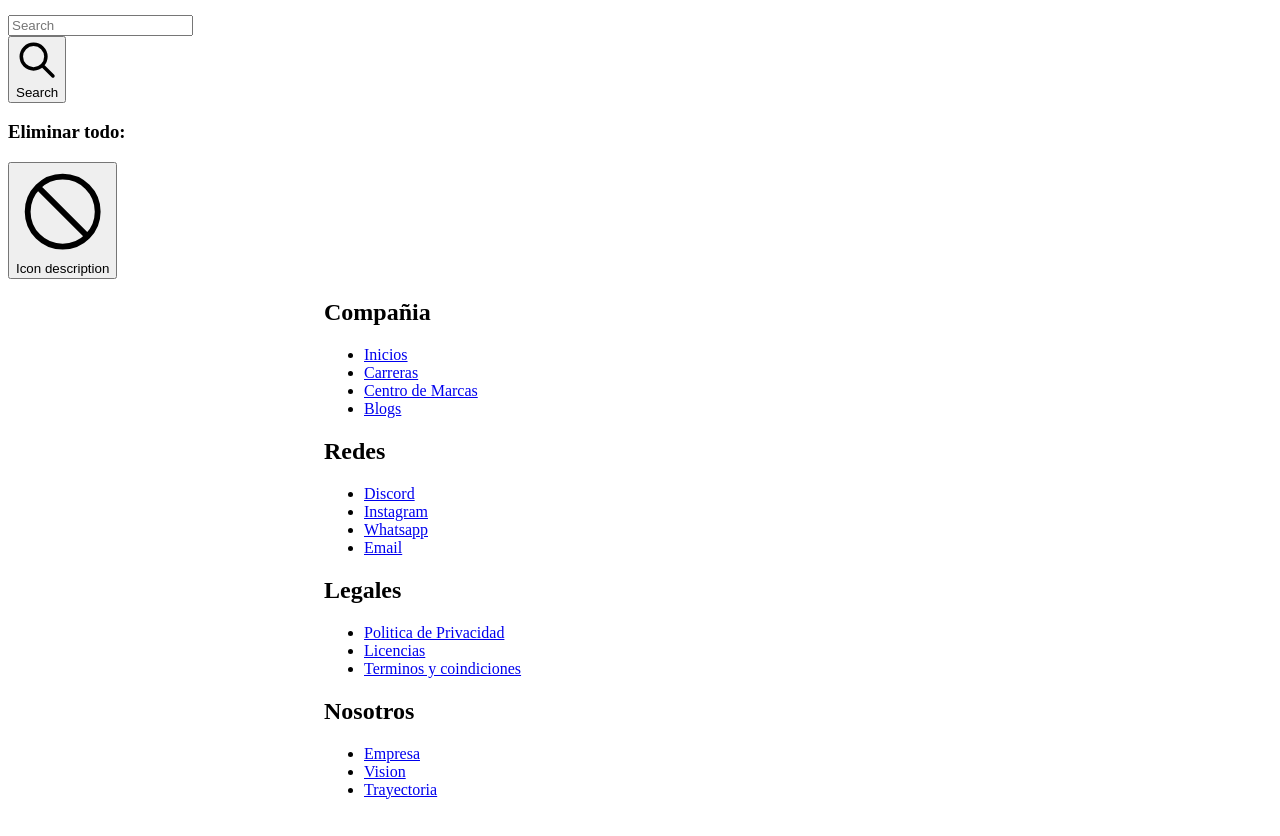
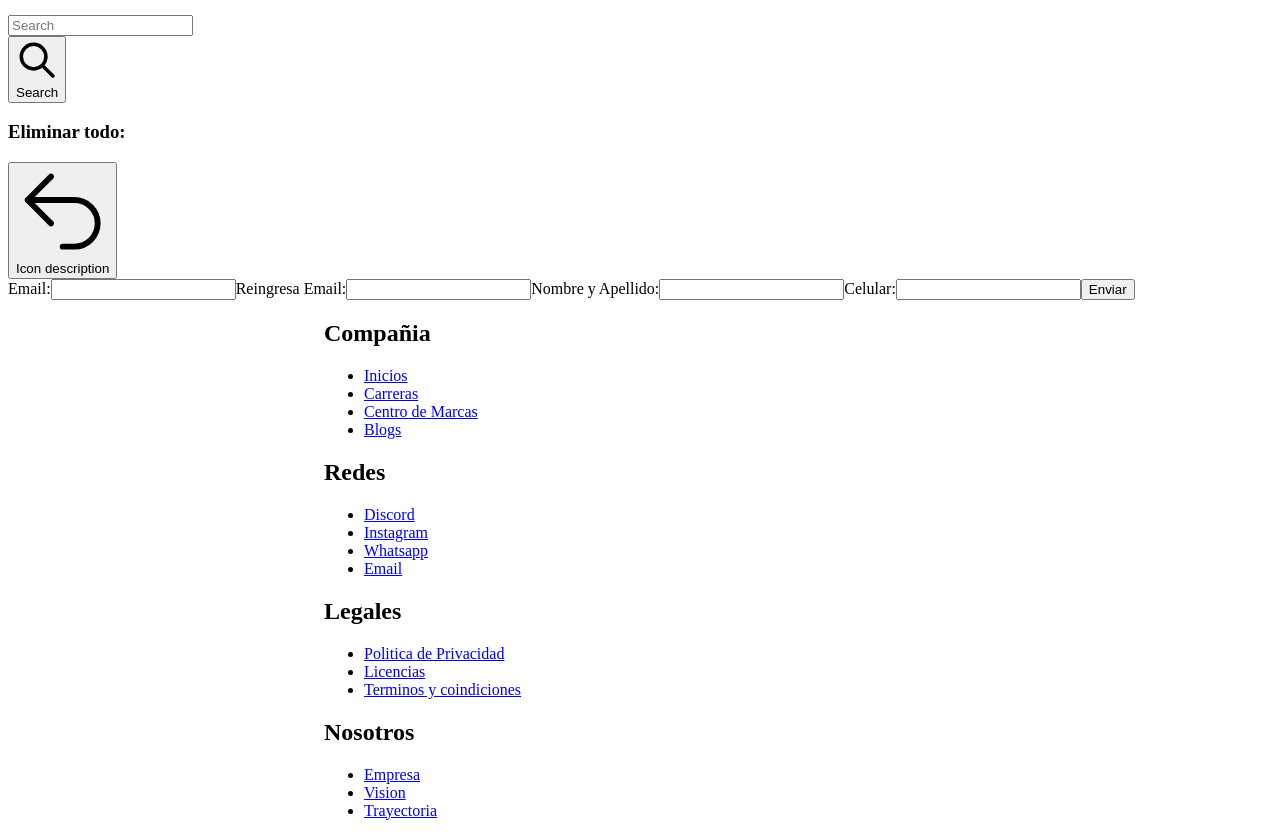
Before and after one commit to Esquiafo/PrismaPostgresNextjs, a Next.js app: page /cart in a window 1280 px wide. Shown: the part 900-1736 px from the top of the page. Before the commit the page ends 1715 px from the top, so only its background shows below. Built offline with nearby package versions, Linux system fonts and the light colour scheme.

Commit message:
175316032023

```diff
--- a/components/ViewCart.tsx
+++ b/components/ViewCart.tsx
@@ -1,4 +1,5 @@
 import { Button } from 'flowbite-react';
+
 import React, { useContext, useEffect, useState } from 'react';
 import { Cart, CartContextType, CartItem} from "../interface/Interfaces";
 export default function CartView() {
@@ -65,14 +66,114 @@ if(params.cantidad >= params.cantity ){
       i.cantidad++
     }
   });
-  const newItems= [
-    ...existingItem
-  ]
 
   const updatedTotal = cart.total + params.price;
   setCart({ items: cart.items, total: updatedTotal });
 }
 }
+/*
+let validEmail = .test(email)
+let validName = /^([a-zA-Z]{2,}\s[a-zA-Z]{1,}'?-?[a-zA-Z]{2,}\s?([a-zA-Z]{1,})?)/.test(nombre)
+let validPhone = /\b(?:\d[ ]*?){6,}\b/.test(phone)
+let validEmailEmail = email == validemail */
+
+const validateEmail = (email: string) => {
+  const emailRegex = /^[^\s@]+@[^\s@]+\.[^\s@]+$/;
+  return emailRegex.test(email);
+};
+
+const validateName = (name: string) => {
+  const nameRegex = /^[a-zA-Z\s]*$/;
+  return nameRegex.test(name);
+};
+
+const validateTelephone = (telephone: string) => {
+  const telephoneRegex =/^(\+?\d{8,14})$/
+  return telephoneRegex.test(telephone);
+};
+
+const EmailValidationForm = () => {
+  const [email, setEmail] = useState('');
+  const [isValidEmail, setIsValidEmail] = useState(false);
+  const [name, setName] = useState('');
+  const [isValidName, setIsValidName] = useState(false);
+  const [telephone, setTelephone] = useState('');
+  const [isValidTelephone, setIsValidTelephone] = useState(false);
+  const [reEmail, setReEmail] = useState('')
+  const [isReValidEmail, setRevalidEmail] = useState(false)
+
+  const handleEmailChange = (event: React.ChangeEvent<HTMLInputElement>) => {
+    const enteredEmail = event.target.value;
+    setEmail(enteredEmail);
+    setIsValidEmail(validateEmail(enteredEmail));
+  };
+  const handleReEmailChange = (event: React.ChangeEvent<HTMLInputElement>) => {
+    const enteredEmail = event.target.value;
+    setEmail(email);
+    setReEmail(enteredEmail);
+    email === enteredEmail ? setRevalidEmail(true) : setRevalidEmail(false);
+  };
+  const handleNameChange = (event: React.ChangeEvent<HTMLInputElement>) => {
+    const enteredName = event.target.value;
+    setName(enteredName);
+    setIsValidName(validateName(enteredName));
+  };
+
+  const handleTelephoneChange = (event: React.ChangeEvent<HTMLInputElement>) => {
+    const enteredTelephone = event.target.value;
+    setTelephone(enteredTelephone);
+    setIsValidTelephone(validateTelephone(enteredTelephone));
+  };
+
+  return (
+
+    <form>
+
+
+        <label className="block mb-2 text-sm font-medium text-gray-900 dark:text-white" htmlFor="email">Email:</label>
+
+      <input
+        type="email"
+        id="email"
+        name="email"
+        value={email}
+        onChange={handleEmailChange}
+        className={`${isValidEmail ? 'bg-green-100' : 'bg-red-100'} border border-gray-300 text-gray-900 text-sm rounded-lg focus:ring-blue-500 focus:border-blue-500 block w-full p-2.5  dark:border-gray-600 dark:placeholder-gray-400 dark:text-white dark:focus:ring-blue-500 dark:focus:border-blue-500`}
+      />
+              <label className="block mb-2 text-sm font-medium text-gray-900 dark:text-white" htmlFor="email">Reingresa Email:</label>
+
+      <input
+        type="email"
+        id="email"
+        name="email"
+        value={reEmail}
+        onChange={handleReEmailChange}
+        className={`${isReValidEmail ? 'bg-green-100' : 'bg-red-100'} border border-gray-300 text-gray-900 text-sm rounded-lg focus:ring-blue-500 focus:border-blue-500 block w-full p-2.5  dark:border-gray-600 dark:placeholder-gray-400 dark:text-white dark:focus:ring-blue-500 dark:focus:border-blue-500`}
+      />
+
+      <label className="block mb-2 text-sm font-medium text-gray-900 dark:text-white" htmlFor="name">Nombre y Apellido:</label>
+
+      <input
+        type="text"
+        id="name"
+        name="name"
+        value={name}
+        onChange={handleNameChange}
+        className={`${isValidName ? 'bg-green-100' : 'bg-red-100'} border border-gray-300 text-gray-900 text-sm rounded-lg focus:ring-blue-500 focus:border-blue-500 block w-full p-2.5  dark:border-gray-600 dark:placeholder-gray-400 dark:text-white dark:focus:ring-blue-500 dark:focus:border-blue-500`}        />
+      <label className="block mb-2 text-sm font-medium text-gray-900 dark:text-white" htmlFor="email">Celular:</label>
+      <input
+        type="text"
+        id="telephone"
+        name="telephone"
+        value={telephone}
+        onChange={handleTelephoneChange}
+        className={`${isValidTelephone ? 'bg-green-100' : 'bg-red-100'} border border-gray-300 text-gray-900 text-sm rounded-lg focus:ring-blue-500 focus:border-blue-500 block w-full p-2.5  dark:border-gray-600 dark:placeholder-gray-400 dark:text-white dark:focus:ring-blue-500 dark:focus:border-blue-500`}
+        />
+        <Button>Enviar</Button>
+    </form>
+  );
+};
+
 
 
      let products = cart.items.map(product => {
@@ -125,16 +226,20 @@ if(params.cantidad >= params.cantity ){
 
     return (
 
-      <div >
+      <div className="flex flex-wrap justify-center">
+       <div className="my-5 px-5 md:basis-1/2 sm:basis-1 w-full">
         <h3>Eliminar todo: </h3>
-              <button onClick={()=>deleteAll()}type="button" className="text-white bg-blue-700 hover:bg-blue-800 focus:ring-4 focus:outline-none focus:ring-blue-300 font-medium rounded-full text-sm p-2.5 text-center inline-flex items-center mr-2 dark:bg-blue-600 dark:hover:bg-blue-700 dark:focus:ring-blue-800">
+              <button onClick={()=>deleteAll()} type="button" className="text-white bg-blue-700 hover:bg-blue-800 focus:ring-4 focus:outline-none focus:ring-blue-300 font-medium rounded-full text-sm p-2.5 text-center inline-flex items-center mr-2 dark:bg-blue-600 dark:hover:bg-blue-700 dark:focus:ring-blue-800">
               <svg xmlns="http://www.w3.org/2000/svg" fill="none" viewBox="0 0 24 24" strokeWidth="1.5" stroke="currentColor" className="w-6 h-6">
-  <path strokeLinecap="round" strokeLinejoin="round" d="M18.364 18.364A9 9 0 005.636 5.636m12.728 12.728A9 9 0 015.636 5.636m12.728 12.728L5.636 5.636" />
-</svg>
-
-<span className="sr-only">Icon description</span>
+              <path strokeLinecap="round" strokeLinejoin="round" d="M9 15L3 9m0 0l6-6M3 9h12a6 6 0 010 12h-3" />
+              </svg>
+              <span className="sr-only">Icon description</span>
               </button>
-      {products}
+        {products}
+        </div>
+        <div  className="my-5 px-5 md:basis-1/2 sm:basis-1 w-full">
+        {EmailValidationForm()}
+        </div>
      </div>
     );
   };
```
Also changed, not shown: pages/brand/[id].tsx (+6 -6 lines), pages/category/[id].tsx (+6 -6 lines).
